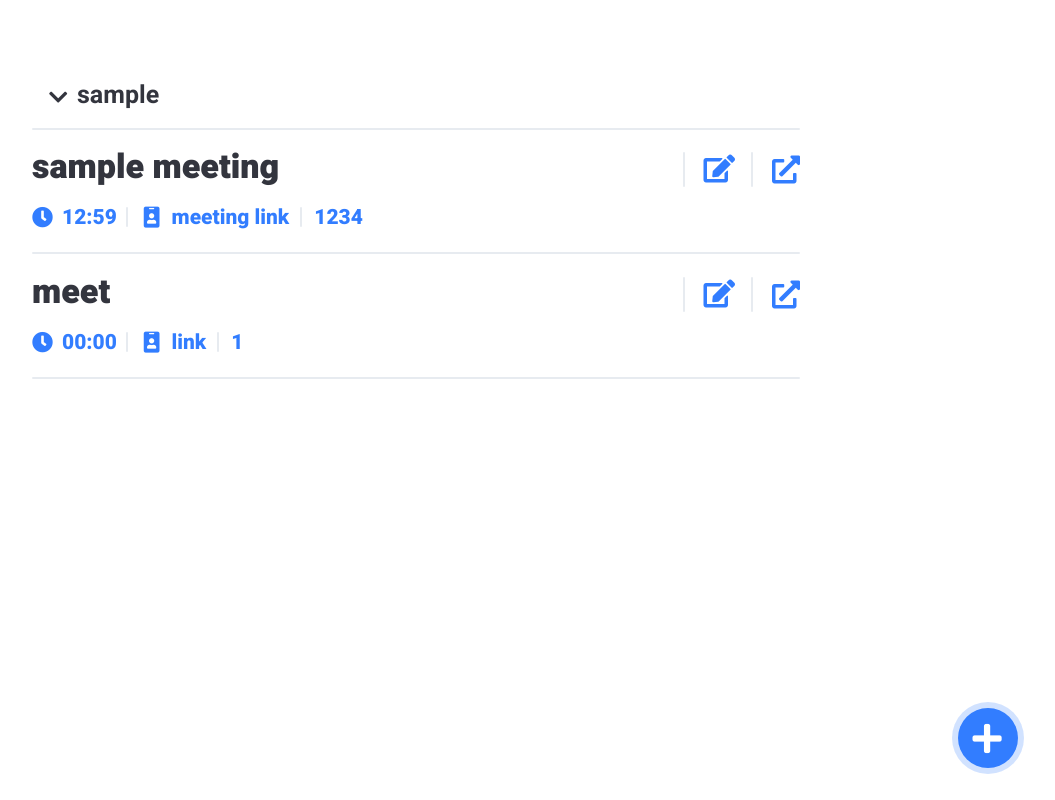
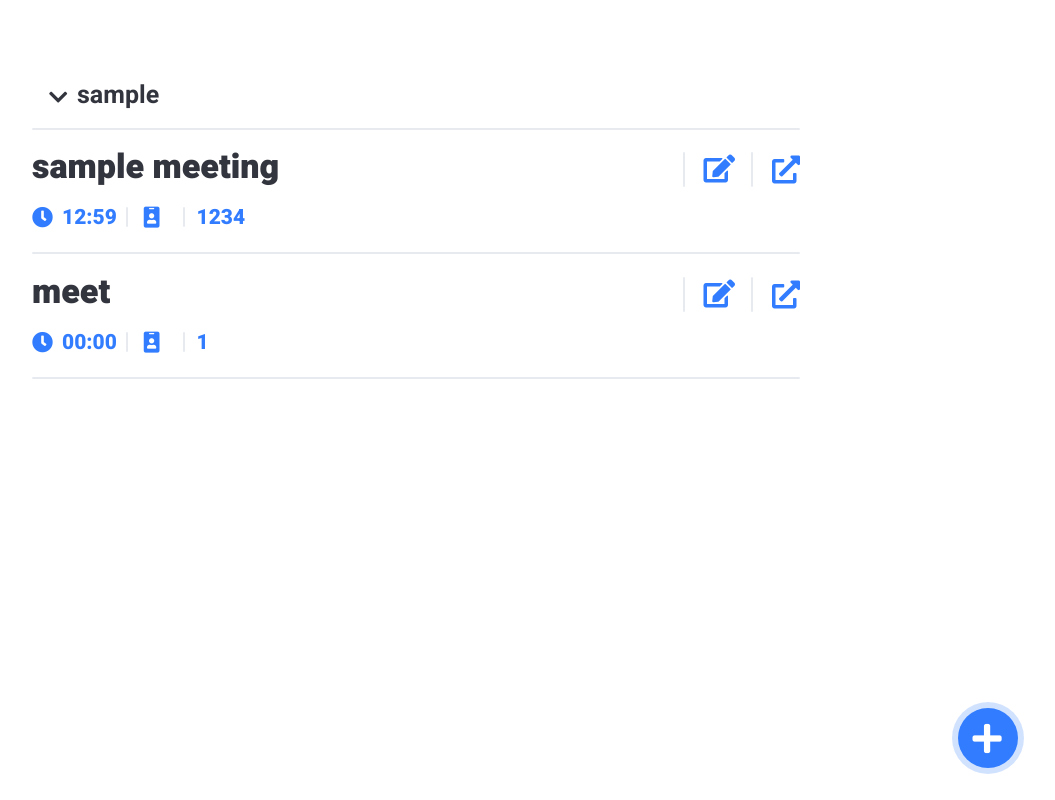
Before and after one commit to Classto/Frontend, a React (Create React App) app: page /editor/sample in a window 1280 px wide. Shown: the whole page, without its empty margins (224-1279 px from the left). Built offline with nearby package versions, Linux system fonts and the light colour scheme.

Commit message:
chore(editor): meeting name

```diff
--- a/src/editor/panel.jsx
+++ b/src/editor/panel.jsx
@@ -182,7 +182,7 @@ class Panel extends Component {
           </div>
 
           <p id="nickname">Meeting Nickname</p>
-          <input id="nickname_input" type="text" placeholder="Classto User" maxLength="30" onChange={ this.handle_input }></input>
+          <input id="nickname_input" type="text" placeholder="Classto User" maxLength="30" name="nickname" onChange={ this.handle_input }></input>
 
           <p id="option">Video&Audio Option</p>
           <div id="option_input">
--- a/src/editor/schedule.jsx
+++ b/src/editor/schedule.jsx
@@ -22,7 +22,7 @@ class Schedule extends Component {
           <span id="time">{ meet.time }</span>
           <div id="m_vl1" style={{ left: '39px' }}></div>
           <i id="name_i" className="fas fa-id-badge" style={{ left: '55px' }}></i>
-          <span id="name" style={{ left: '67px' }}>{ meet.link }</span>
+          <span id="name" style={{ left: '67px' }}>{ meet.nickname }</span>
           <div id="m_vl2" style={{ left: '78px' }}></div>
           <span id="id" style={{ left: '90px' }}>{ meet.id }</span>
           <hr />
```
